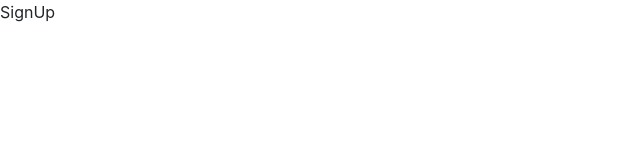
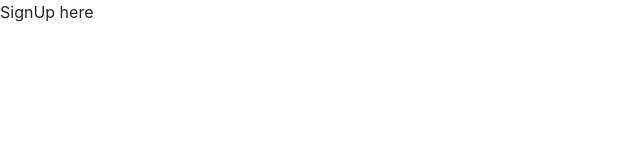
Before and after one commit to Anuragchandra221/Job-Portal, a React (Create React App) app: page /sign-up in a window 1280 px wide. Shown: the top 160 px of the page, without its empty margins (0-640 px from the left). Built offline with nearby package versions, Linux system fonts and the light colour scheme.

Commit message:
signup started

```diff
--- a/src/Pages/SignUp.js
+++ b/src/Pages/SignUp.js
@@ -1,8 +1,9 @@
 import React from 'react'
+import './Css/SignUp.css'
 
 function SignUp() {
   return (
-    <div>SignUp</div>
+    <div>SignUp here</div>
   )
 }
 
```
Also changed, not shown: src/Pages/Css/SignUp.css (added).
